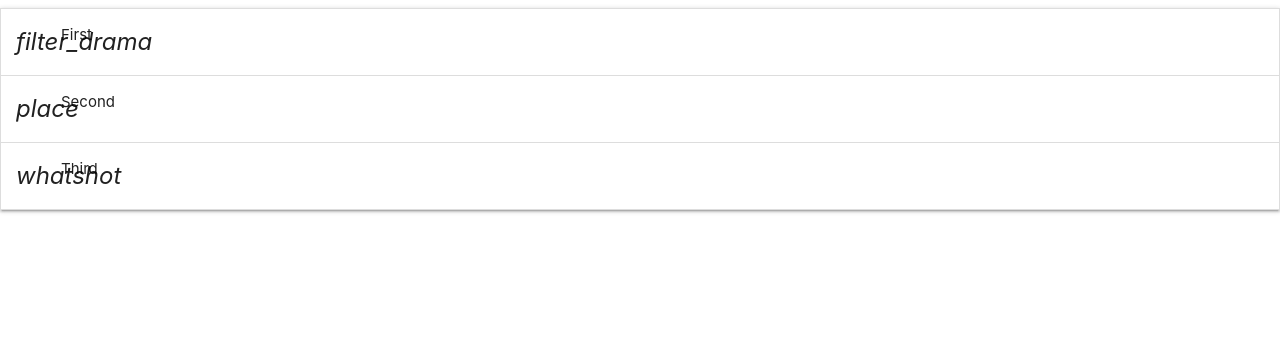
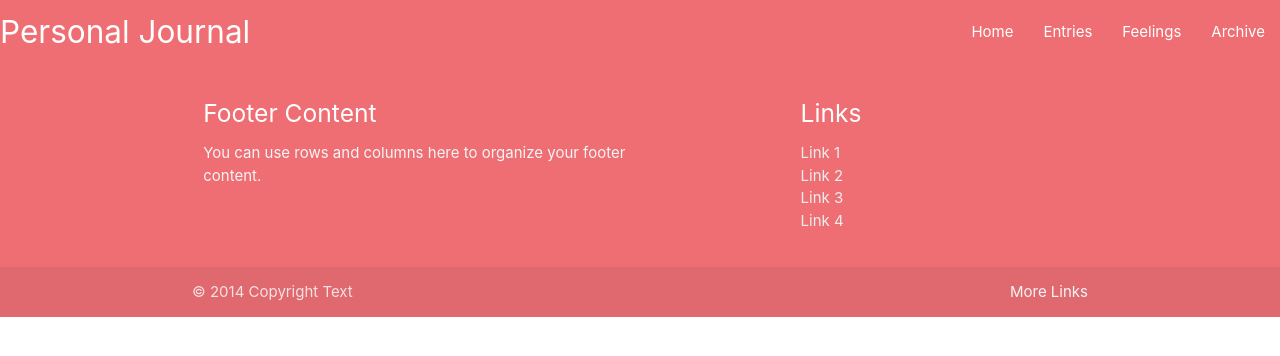
Before and after one commit to onisstudio/personal-journal-ms3, a Flask app: page / in a window 1280 px wide. Shown: the top 356 px of the page. Run offline with Flask 2, Linux system fonts and the light colour scheme; data that the repository does not hold is empty; some libraries are stand-ins or nearby versions.

Commit message:
Added materializecss

```diff
--- a/app.py
+++ b/app.py
@@ -11,12 +11,12 @@ mongo = PyMongo(app)
 
 
 @app.route('/')
-@app.route('/get_stories')
-def get_stories():
-    return render_template("stories.html", stories=mongo.db.stories.find())
+@app.route('/get_entries')
+def get_entries():
+    return render_template("entries.html", entries=mongo.db.entries.find())
 
 
 if __name__ == '__main__':
     app.run(host=os.environ.get('IP'),
-            port=int(os.environ.get('PORT')),
+            port=os.environ.get('PORT'),
             debug=True)
--- a/static/js/script.js
+++ b/static/js/script.js
@@ -0,0 +1,3 @@
+  $(document).ready(function () {
+      $('.collapsible').collapsible();
+  });
--- a/templates/base.html
+++ b/templates/base.html
@@ -1,12 +1,62 @@
 <!DOCTYPE html>
 <html>
+
 <head>
+    <link rel="stylesheet" href="../static/css/style.css">
+    <link href="https://fonts.googleapis.com/icon?family=Material+Icons" rel="stylesheet">
     <link rel="stylesheet" href="https://cdnjs.cloudflare.com/ajax/libs/materialize/1.0.0/css/materialize.min.css">
 
 </head>
+
 <body>
+
+    <nav>
+        <div class="nav-wrapper">
+            <a href="#" class="brand-logo">Personal Journal</a>
+            <ul id="nav-mobile" class="right hide-on-med-and-down">
+                <li><a href="base.html">Home</a></li>
+                <li><a href="entries.html">Entries</a></li>
+                <li><a href="feelings.html">Feelings</a></li>
+                <li><a href="archive.html">Archive</a></li>
+            </ul>
+        </div>
+    </nav>
+
+    <div class="container">
         {% block content %}
         {% endblock %}
+    </div>
+
+    <footer class="page-footer">
+        <div class="container">
+            <div class="row">
+                <div class="col l6 s12">
+                    <h5 class="white-text">Footer Content</h5>
+                    <p class="grey-text text-lighten-4">You can use rows and columns here to organize your footer
+                        content.</p>
+                </div>
+                <div class="col l4 offset-l2 s12">
+                    <h5 class="white-text">Links</h5>
+                    <ul>
+                        <li><a class="grey-text text-lighten-3" href="#!">Link 1</a></li>
+                        <li><a class="grey-text text-lighten-3" href="#!">Link 2</a></li>
+                        <li><a class="grey-text text-lighten-3" href="#!">Link 3</a></li>
+                        <li><a class="grey-text text-lighten-3" href="#!">Link 4</a></li>
+                    </ul>
+                </div>
+            </div>
+        </div>
+        <div class="footer-copyright">
+            <div class="container">
+                © 2014 Copyright Text
+                <a class="grey-text text-lighten-4 right" href="#!">More Links</a>
+            </div>
+        </div>
+    </footer>
+
+    <script src="https://cdnjs.cloudflare.com/ajax/libs/jquery/3.5.0/jquery.min.js"></script>
     <script src="https://cdnjs.cloudflare.com/ajax/libs/materialize/1.0.0/js/materialize.min.js"></script>
+    <script src="../static/js/script.js"></script>
 </body>
+
 </html>
--- /dev/null
+++ b/templates/entries.html
@@ -0,0 +1,21 @@
+{% extends 'base.html' %}
+{% block content %}
+
+{% for entry in entries %}
+<div class="row">
+    <div class="col s12">
+        <div class="card blue-grey darken-1">
+            <div class="card-content white-text">
+                <span class="card-title">{{entry.entry_title}} <span class="new badge red" data-badge-caption="{{entry.feeling_name}}"></span></span>
+                <p>{{entry.entry_description}}</p>
+            </div>
+            <div class="card-action">
+                <a href="#">This is a link</a>
+                <a href="#">This is a link</a>
+            </div>
+        </div>
+    </div>
+</div>
+{% endfor %}
+
+{% endblock %}
--- a/templates/stories.html
+++ /dev/null
@@ -1,24 +0,0 @@
-{% extends 'base.html' %}
-{% block content %}
-  {% for story in stories %}
-    {{story.story_title}}
-    {{story.story_description}}
-  {% endfor %}
-
-
-  <ul class="collapsible">
-      <li>
-          <div class="collapsible-header"><i class="material-icons">filter_drama</i>First</div>
-          <div class="collapsible-body"><span>Lorem ipsum dolor sit amet.</span></div>
-        </li>
-        <li>
-            <div class="collapsible-header"><i class="material-icons">place</i>Second</div>
-            <div class="collapsible-body"><span>Lorem ipsum dolor sit amet.</span></div>
-        </li>
-        <li>
-            <div class="collapsible-header"><i class="material-icons">whatshot</i>Third</div>
-            <div class="collapsible-body"><span>Lorem ipsum dolor sit amet.</span></div>
-        </li>
-    </ul>
-
-    {% endblock %}
```
Lines whose indentation alone changed are shown as unchanged.
